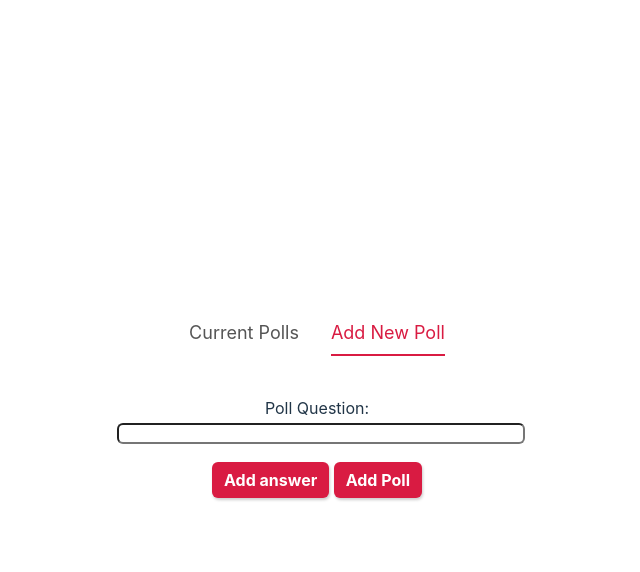
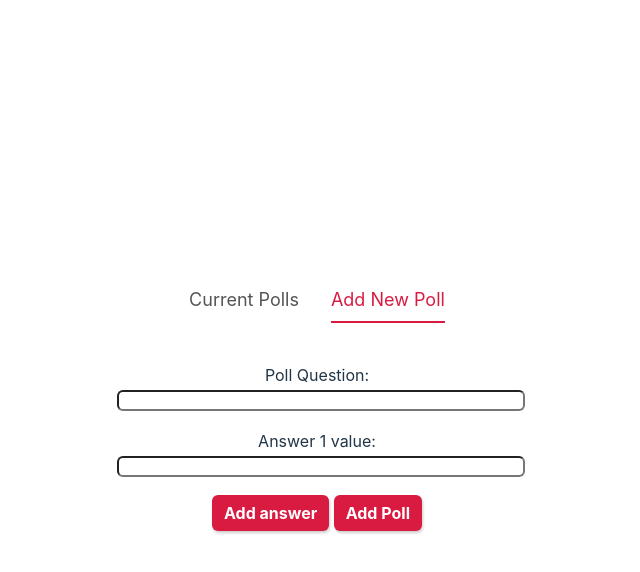
Before and after one commit to sagiv1996/Poll-with-Svelte, a Svelte app: page / in a window 1280 px wide. Both pictures are taken after a click on the item "Add New Poll". Shown: the top 572 px of the page, without its empty margins (323-963 px from the left). Built offline with nearby package versions, Linux system fonts and the light colour scheme.

Commit message:
Add a first answer in default

```diff
--- a/src/components/CreatePollForm.svelte
+++ b/src/components/CreatePollForm.svelte
@@ -5,8 +5,8 @@
 
   let dispatch = createEventDispatcher();
   let question = "";
-  let errors = { question: "", answers: [] };
-  let answers = [];
+  let errors = { question: "", answers: [""] };
+  let answers = [""];
   let valid = false;
 
   const resetErrorsFrom = () => {
```
